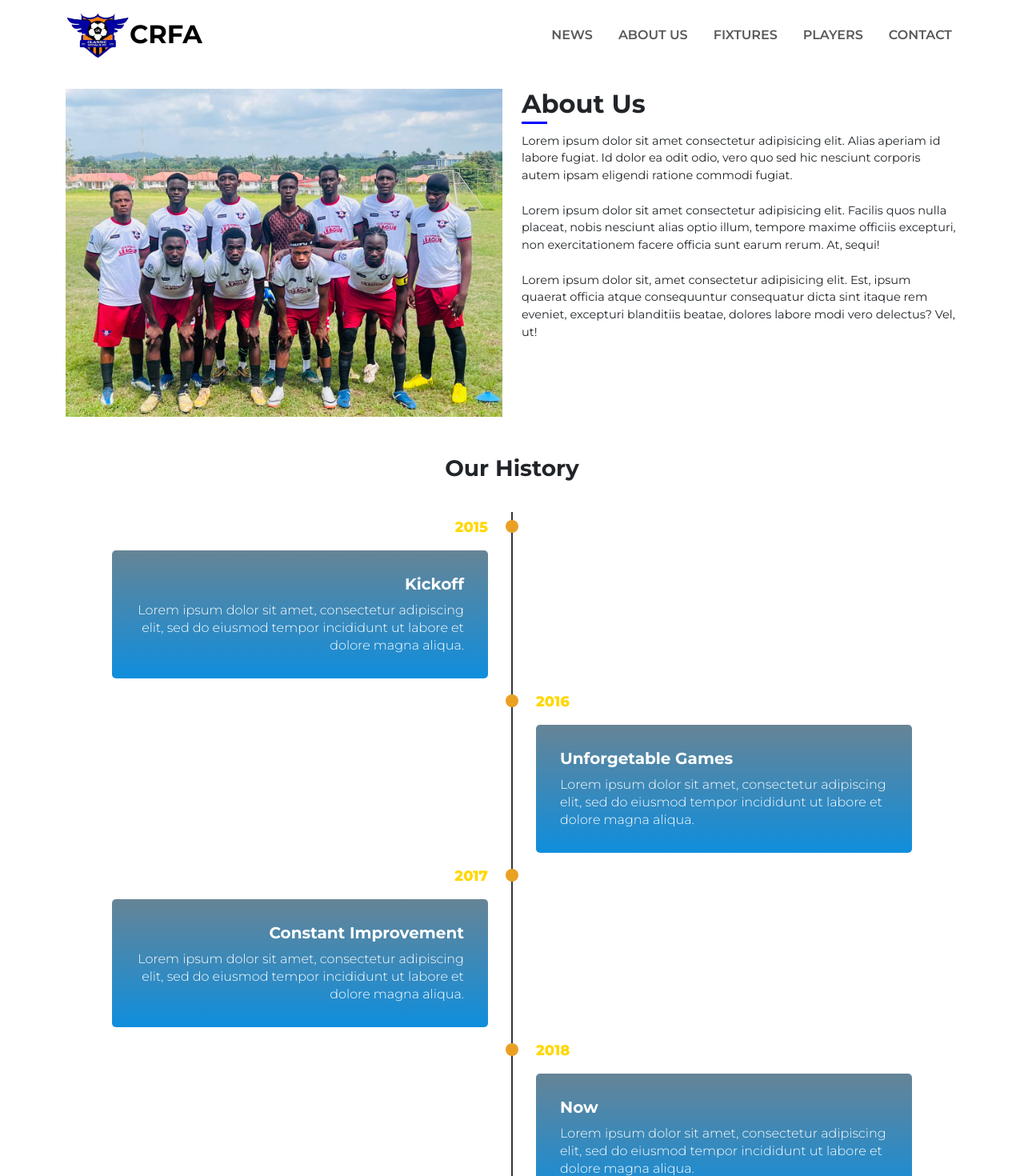
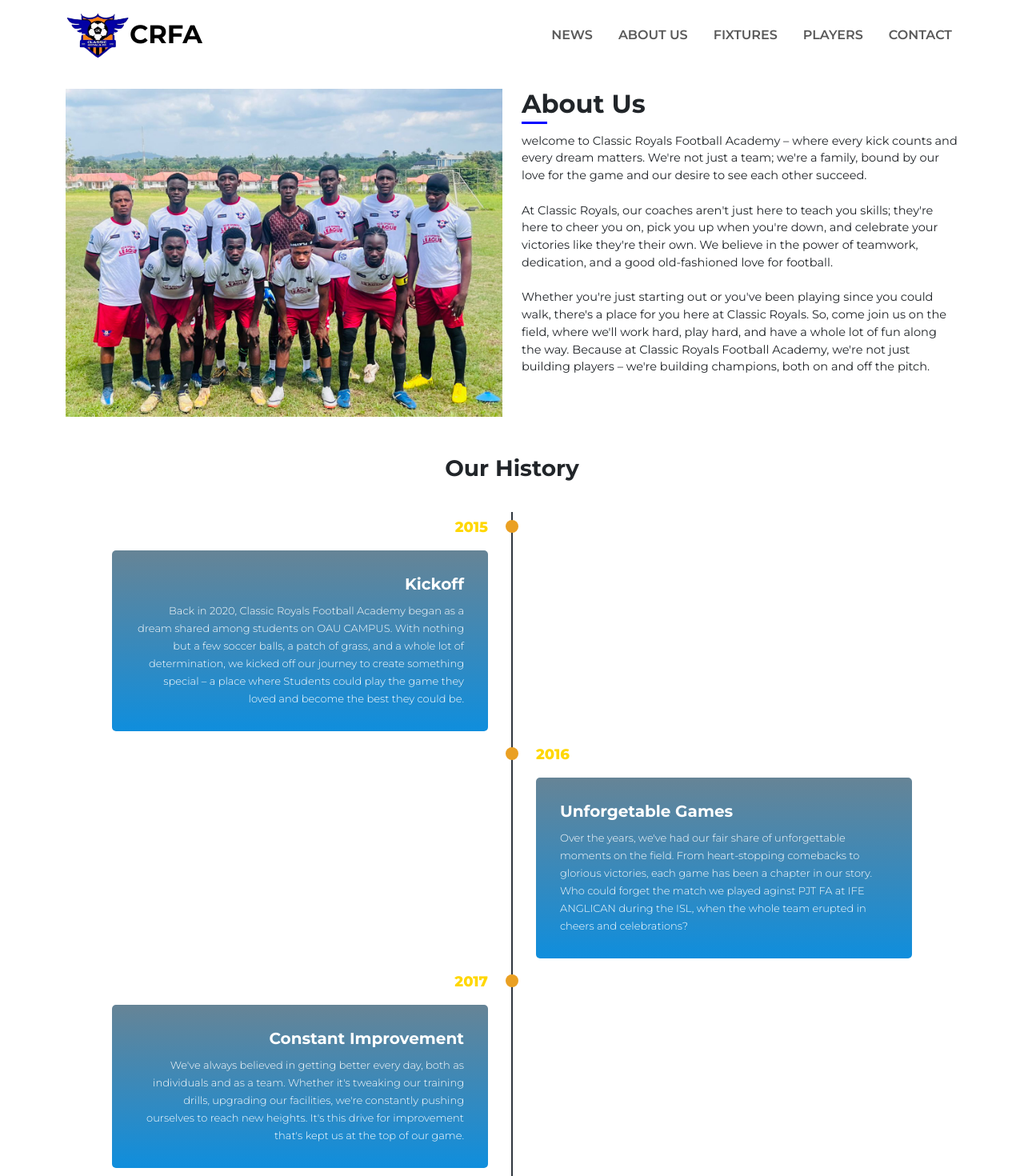
Before and after one commit to Olawoyin1/CRFA, a React (Create React App) app: page /about in a window 1280 px wide. Shown: the top 1470 px of the page at 80% size. Built offline with nearby package versions, Linux system fonts and the light colour scheme.

Commit message:
Edited all the texxt on the page

```diff
--- a/src/App.css
+++ b/src/App.css
@@ -54,6 +54,34 @@ img {
   text-decoration: none;
   color: #2f363e;
 }
+
+.button-37 {
+  background-color: #0f8edd;
+  border: 1px solid #ccc;
+  border-radius: 4px;
+  box-shadow: rgba(0, 0, 0, .1) 0 2px 4px 0;
+  box-sizing: border-box;
+  color: #fff;
+  cursor: pointer;
+  font-size: 13px;
+  font-weight: 400;
+  outline: none;
+  outline: 0;
+  padding: 10px 35px;
+  text-align: center;
+  transform: translateY(0);
+  transition: transform 150ms, box-shadow 150ms;
+  user-select: none;
+  -webkit-user-select: none;
+  touch-action: manipulation;
+}
+
+.button-37:hover {
+  box-shadow: rgba(0, 0, 0, .15) 0 3px 9px 0;
+  transform: translateY(-2px);
+}
+
+
 
 .lead {
   font-size: 16px !important;
@@ -334,7 +362,7 @@ img {
 }
 .timeline-content p {
   color: #fff;
-  font-size: 16px;
+  font-size: 13px;
   font-weight: 300;
   line-height: 22px;
 }
@@ -482,7 +510,8 @@ img {
 }
 
 
-#news{
+#news,
+.news{
   background-color: #f1f1f1;
 }
 
@@ -603,10 +632,14 @@ img {
     height: 200px !important;
   }
 
+  .button-37 {
+    padding: 10px 30px;
+  }
 
 
 
 }
+
 
 
 @media (max-width: 500px){
--- a/src/pages/About.jsx
+++ b/src/pages/About.jsx
@@ -14,22 +14,13 @@ const About = () => {
             <h2 className="fw-bold mb-3 dash">About Us</h2>
             <div className="about_text">
               <p>
-                Lorem ipsum dolor sit amet consectetur adipisicing elit. Alias
-                aperiam id labore fugiat. Id dolor ea odit odio, vero quo sed
-                hic nesciunt corporis autem ipsam eligendi ratione commodi
-                fugiat. <br />
-                <br />
-                Lorem ipsum dolor sit amet consectetur adipisicing elit. Facilis
-                quos nulla placeat, nobis nesciunt alias optio illum, tempore
-                maxime officiis excepturi, non exercitationem facere officia
-                sunt earum rerum. At, sequi!
-                <br />
-                <br />
-                Lorem ipsum dolor sit, amet consectetur adipisicing elit. Est,
-                ipsum quaerat officia atque consequuntur consequatur dicta sint
-                itaque rem eveniet, excepturi blanditiis beatae, dolores labore
-                modi vero delectus? Vel, ut!
-              </p>
+                welcome to Classic Royals Football Academy – where every kick counts and every dream matters. We're not just a team; we're a family, bound by our love for the game and our desire to see each other succeed.<br />
+                  <br />
+                  At Classic Royals, our coaches aren't just here to teach you skills; they're here to cheer you on, pick you up when you're down, and celebrate your victories like they're their own. We believe in the power of teamwork, dedication, and a good old-fashioned love for football.
+                  <br />
+                  <br />
+                  Whether you're just starting out or you've been playing since you could walk, there's a place for you here at Classic Royals. So, come join us on the field, where we'll work hard, play hard, and have a whole lot of fun along the way. Because at Classic Royals Football Academy, we're not just building players – we're building champions, both on and off the pitch.
+                </p>
             </div>
           </div>
         </div>
@@ -47,9 +38,7 @@ const About = () => {
                 <div class="timeline-content">
                   <h3>Kickoff</h3>
                   <p>
-                    Lorem ipsum dolor sit amet, consectetur adipiscing elit, sed
-                    do eiusmod tempor incididunt ut labore et dolore magna
-                    aliqua.{" "}
+                  Back in 2020, Classic Royals Football Academy began as a dream shared among students on OAU CAMPUS. With nothing but a few soccer balls, a patch of grass, and a whole lot of determination, we kicked off our journey to create something special – a place where Students could play the game they loved and become the best they could be.{" "}
                   </p>
                 </div>
               </div>
@@ -59,9 +48,7 @@ const About = () => {
                 <div class="timeline-content">
                   <h3>Unforgetable Games</h3>
                   <p>
-                    Lorem ipsum dolor sit amet, consectetur adipiscing elit, sed
-                    do eiusmod tempor incididunt ut labore et dolore magna
-                    aliqua.{" "}
+                  Over the years, we've had our fair share of unforgettable moments on the field. From heart-stopping comebacks to glorious victories, each game has been a chapter in our story. Who could forget the match we played aginst PJT FA at IFE ANGLICAN during the ISL, when the whole team erupted in cheers and celebrations?{" "}
                   </p>
                 </div>
               </div>
@@ -71,9 +58,7 @@ const About = () => {
                 <div class="timeline-content">
                   <h3>Constant Improvement</h3>
                   <p>
-                    Lorem ipsum dolor sit amet, consectetur adipiscing elit, sed
-                    do eiusmod tempor incididunt ut labore et dolore magna
-                    aliqua.{" "}
+                  We've always believed in getting better every day, both as individuals and as a team. Whether it's tweaking our training drills, upgrading our facilities, we're constantly pushing ourselves to reach new heights. It's this drive for improvement that's kept us at the top of our game.{" "}
                   </p>
                 </div>
               </div>
@@ -83,9 +68,7 @@ const About = () => {
                 <div class="timeline-content">
                   <h3>Now</h3>
                   <p>
-                    Lorem ipsum dolor sit amet, consectetur adipiscing elit, sed
-                    do eiusmod tempor incididunt ut labore et dolore magna
-                    aliqua.{" "}
+                  Today, Classic Royals Football Academy is more than just a club – it's a family. From our youngest players to our seasoned veterans, we're united by our love for the game and our desire to see each other succeed. Our fields are alive with the sound of laughter and the thud of soccer balls, as we continue to chase our dreams together.{" "}
                   </p>
                 </div>
               </div>
@@ -95,9 +78,7 @@ const About = () => {
                 <div class="timeline-content">
                   <h3>Best Moment</h3>
                   <p>
-                    Lorem ipsum dolor sit amet, consectetur adipiscing elit, sed
-                    do eiusmod tempor incididunt ut labore et dolore magna
-                    aliqua.{" "}
+                  While there have been many highlights along the way, one moment stands out above the rest. It was , a victory that wasn't just about winning a game but about coming together as a team and as a community. It's a memory we'll cherish forever.{" "}
                   </p>
                 </div>
               </div>
--- a/src/pages/Home.jsx
+++ b/src/pages/Home.jsx
@@ -1,5 +1,6 @@
 import { Link } from "react-router-dom";
 import { CiLocationOn } from "react-icons/ci";
+import { IoIosArrowForward } from "react-icons/io";
 // Import Swiper styles
 import "swiper/css";
 import "swiper/css/effect-cards";
@@ -40,7 +41,8 @@ const Home = () => {
         <div class="main-news py-1">
                 <div class="container">
                     <div className="news-header mb-4 d-flex align-items-center justify-content-end">
-                        <a href="#all">ALL NEWS</a>
+                        <a href="#all" className="nav-link fw-bold">ALL NEWS</a>
+                        <IoIosArrowForward />
                     </div>
 
                     <div class="row row-cols-1 row-cols-sm-2 row-cols-md-3 g-3">
@@ -98,13 +100,6 @@ const Home = () => {
                             </div>
                         </div>
 
-
-
-
-
-
-
-
                     </div>
                 </div>
             </div>
@@ -123,24 +118,15 @@ const Home = () => {
               <h2 className="fw-bold mb-3 dash">About CRFA</h2>
               <div className="about_text">
                 <p>
-                  Lorem ipsum dolor sit amet consectetur adipisicing elit. Alias
-                  aperiam id labore fugiat. Id dolor ea odit odio, vero quo sed
-                  hic nesciunt corporis autem ipsam eligendi ratione commodi
-                  fugiat. <br />
+                welcome to Classic Royals Football Academy – where every kick counts and every dream matters. We're not just a team; we're a family, bound by our love for the game and our desire to see each other succeed.<br />
                   <br />
-                  Lorem ipsum dolor sit amet consectetur adipisicing elit.
-                  Facilis quos nulla placeat, nobis nesciunt alias optio illum,
-                  tempore maxime officiis excepturi, non exercitationem facere
-                  officia sunt earum rerum. At, sequi!
+                  At Classic Royals, our coaches aren't just here to teach you skills; they're here to cheer you on, pick you up when you're down, and celebrate your victories like they're their own. We believe in the power of teamwork, dedication, and a good old-fashioned love for football.
                   <br />
                   <br />
-                  Lorem ipsum dolor sit, amet consectetur adipisicing elit. Est,
-                  ipsum quaerat officia atque consequuntur consequatur dicta
-                  sint itaque rem eveniet, excepturi blanditiis beatae, dolores
-                  labore modi vero delectus? Vel, ut!
+                  Whether you're just starting out or you've been playing since you could walk, there's a place for you here at Classic Royals. So, come join us on the field, where we'll work hard, play hard, and have a whole lot of fun along the way. Because at Classic Royals Football Academy, we're not just building players – we're building champions, both on and off the pitch.
                 </p>
-                <Link className="button d-md-flex d-block" to="about">
-                  More about us
+                <Link className="mt-3" to="about">
+                  <button className="button-37 mt-3">More About Us</button>
                 </Link>
               </div>
             </div>
```
